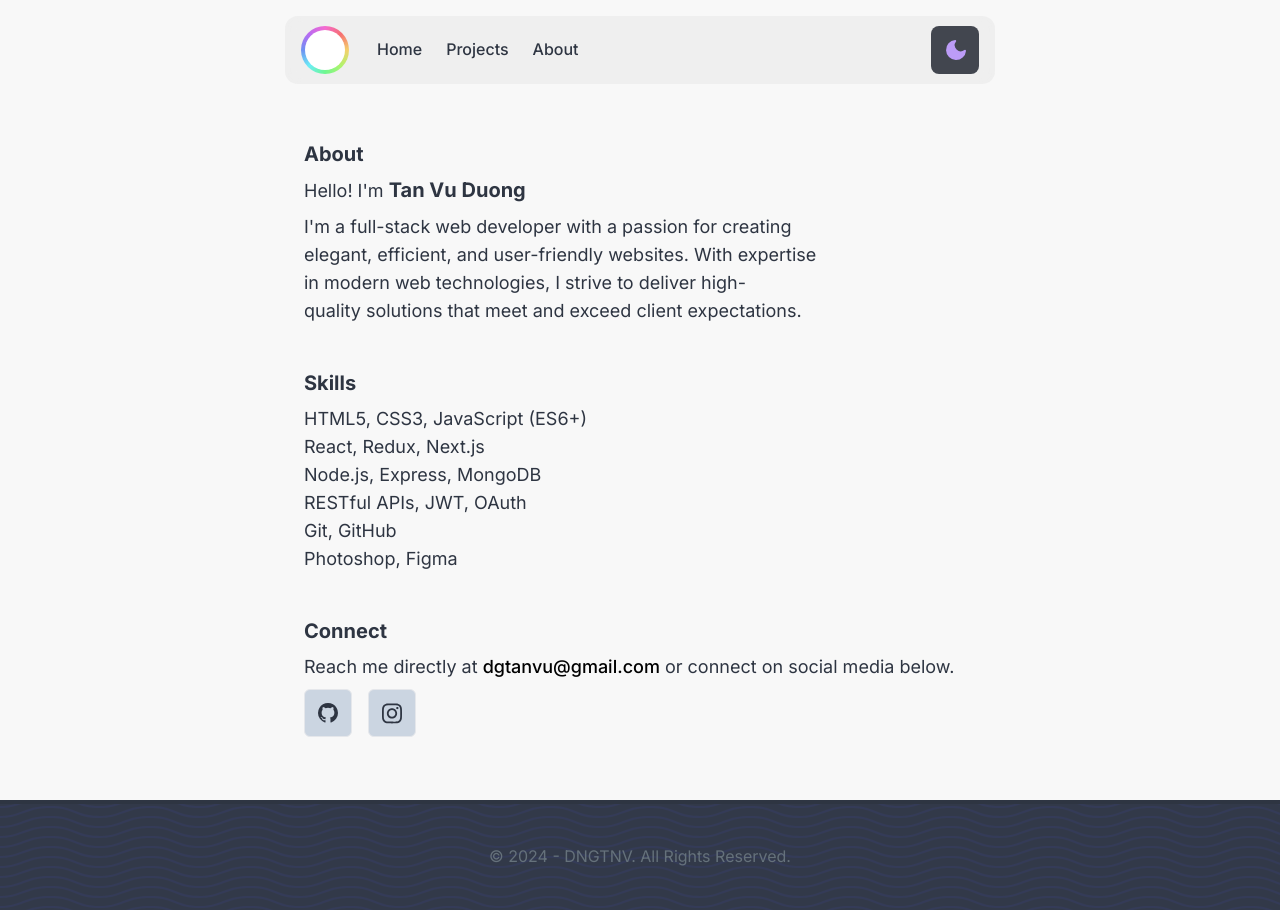
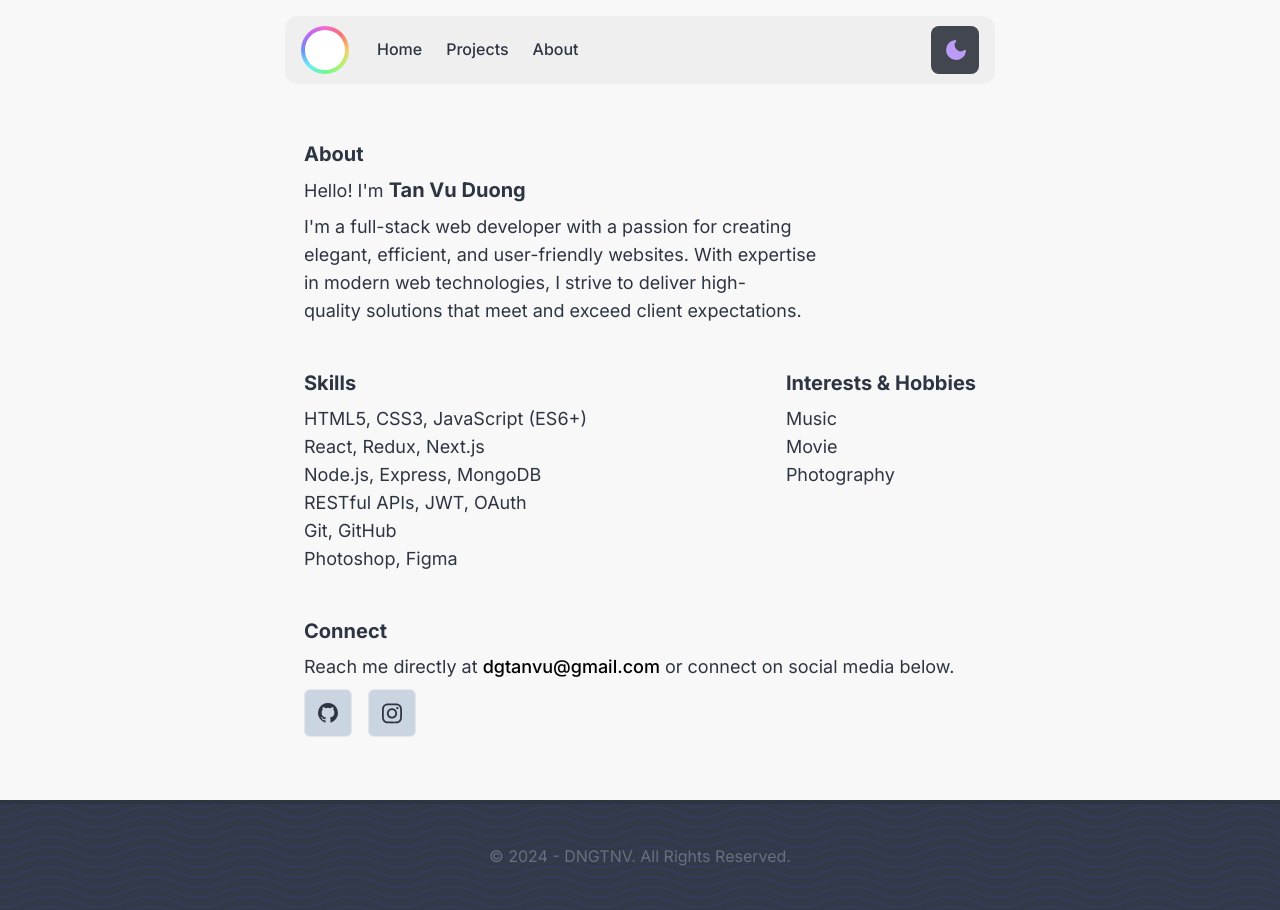
Before and after one commit to dngtnv/dev-blog-markdown, a Next.js app: page /about in a window 1280 px wide. Built offline with nearby package versions, Linux system fonts and the light colour scheme.

Commit message:
add about page component

```diff
--- a/app/about/page.tsx
+++ b/app/about/page.tsx
@@ -3,9 +3,11 @@ export default function About() {
     <>
       <section className="mx-auto mt-11 flex max-w-2xl flex-col gap-2 px-3 sm:px-6 lg:px-0">
         <h1 className="text-xl font-bold">About</h1>
-        <p className="text-lg leading-7">
+        <p className="text-lg leading-7 dark:text-[#bdbdbd]">
           Hello! I&apos;m{' '}
-          <span className="text-xl font-bold">Tan Vu Duong</span>
+          <span className="text-xl font-bold dark:text-white">
+            Tan Vu Duong
+          </span>
         </p>
         <p className="text-balance text-lg leading-7 dark:text-[#bdbdbd]">
           I&apos;m a full-stack web developer with a passion for creating
@@ -14,7 +16,8 @@ export default function About() {
           that meet and exceed client expectations.
         </p>
       </section>
-      <section className="mx-auto mt-11 flex max-w-2xl flex-col gap-2 px-3 sm:px-6 lg:px-0">
+      <section className="mx-auto mt-11 flex max-w-2xl flex-row justify-between px-3 sm:px-6 lg:px-0">
+        <div className="flex flex-col gap-2">
           <h1 className="text-xl font-bold">Skills</h1>
           <ul className="text-lg leading-7 dark:text-[#bdbdbd]">
             <li>HTML5, CSS3, JavaScript (ES6+)</li>
@@ -24,6 +27,15 @@ export default function About() {
             <li>Git, GitHub</li>
             <li>Photoshop, Figma</li>
           </ul>
+        </div>
+        <div className="flex flex-col gap-2">
+          <h1 className="text-xl font-bold">Interests & Hobbies</h1>
+          <ul className="text-lg leading-7 dark:text-[#bdbdbd]">
+            <li>Music</li>
+            <li>Movie</li>
+            <li>Photography</li>
+          </ul>
+        </div>
       </section>
       <section className="mx-auto mt-11 flex max-w-2xl flex-col gap-2 px-3 sm:px-6 lg:px-0">
         <h1 className="text-xl font-bold">Connect</h1>
```
Lines whose indentation alone changed are shown as unchanged.
